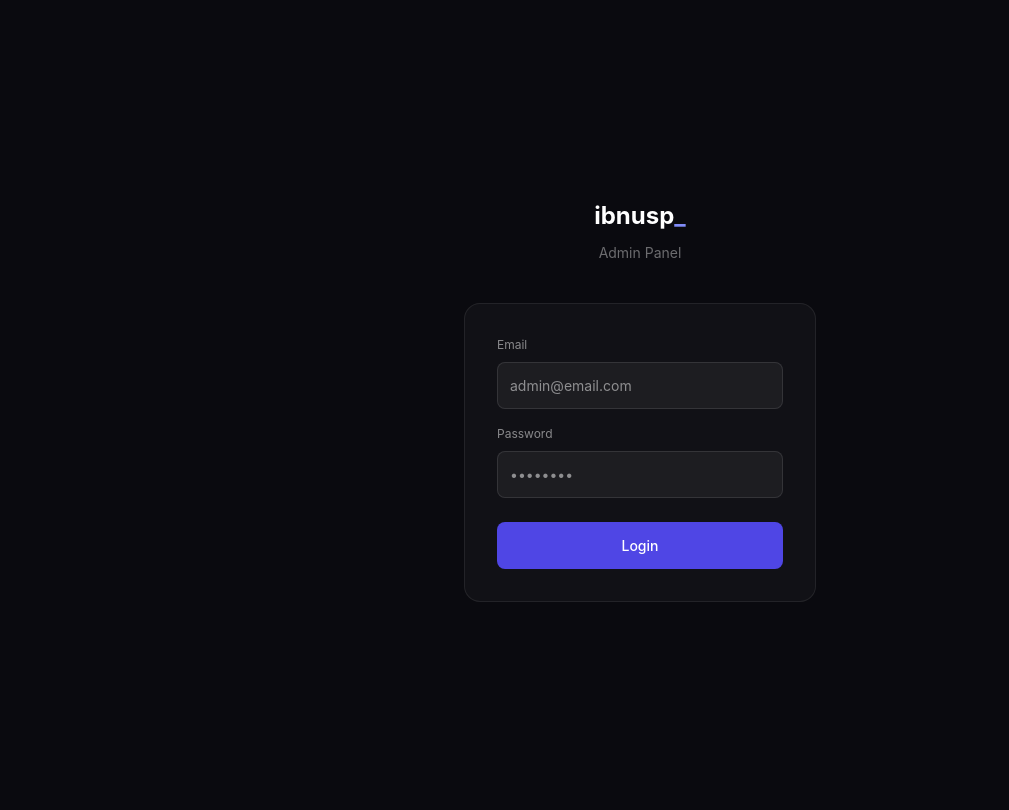
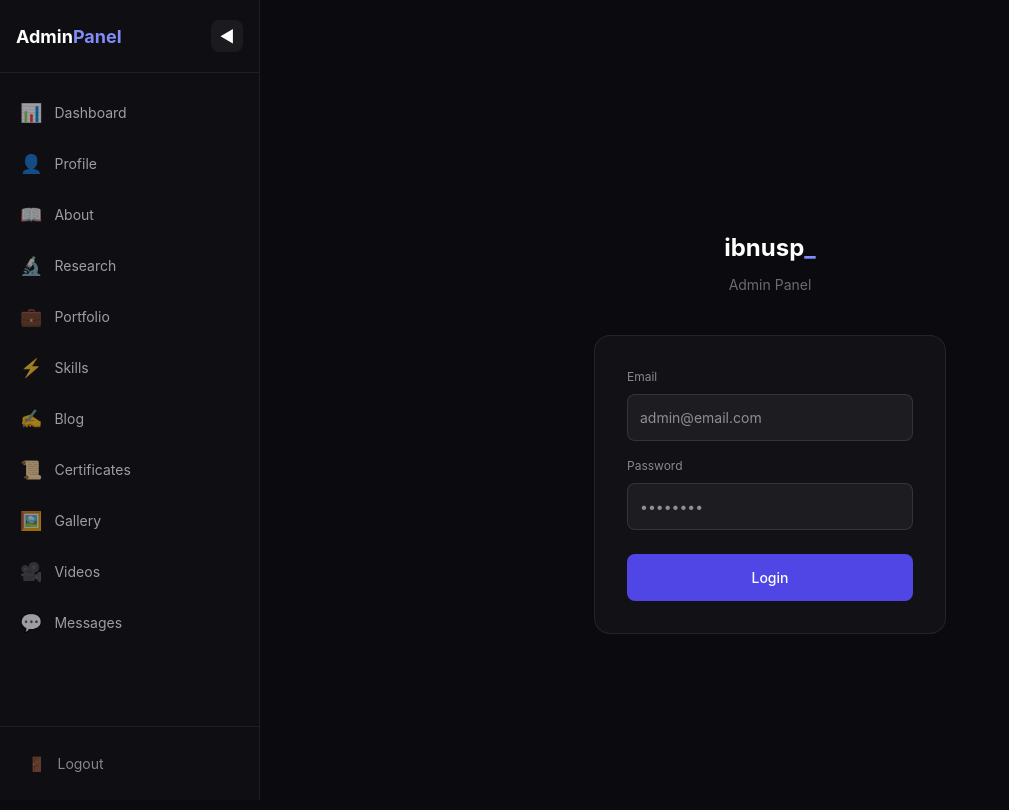
Before and after one commit to ibnu12345/ibnu-portfolio, a Next.js app: page /admin/login in a window 1280 px wide. Shown: the top 810 px of the page, without its empty margins (0-1009 px from the left). Built offline with nearby package versions, Linux system fonts and the light colour scheme; no server answers.

Commit message:
fix: perbaiki blog detail page dan admin sidebar

```diff
--- a/app/(public)/blog/page.tsx
+++ b/app/(public)/blog/page.tsx
@@ -50,7 +50,9 @@ export default function BlogPage() {
                 {item.content && <p style={{ color: 'rgba(255,255,255,0.4)', fontSize: '13px', lineHeight: 1.6, margin: '0 0 16px' }}>{item.content.slice(0, 120)}...</p>}
                 <div style={{ display: 'flex', justifyContent: 'space-between', alignItems: 'center' }}>
                   <span style={{ color: 'rgba(255,255,255,0.25)', fontSize: '12px' }}>{item.published_date ? new Date(item.published_date).toLocaleDateString('id-ID') : ''}</span>
-                  <span style={{ color: '#818cf8', fontSize: '13px', cursor: 'pointer' }}>Baca →</span>
+                  <Link href={`/blog/${item.slug}`} style={{ color: '#818cf8', fontSize: '13px', textDecoration: 'none' }}>
+  Baca →
+</Link>
                 </div>
               </div>
             </div>
--- a/app/admin/layout.tsx
+++ b/app/admin/layout.tsx
@@ -1,22 +1,167 @@
-import type { Metadata } from 'next'
+'use client'
+import { useState, useEffect } from 'react'
+import Link from 'next/link'
+import { usePathname, useRouter } from 'next/navigation'
 
-export const metadata: Metadata = {
-  title: 'Admin Panel',
-  description: 'Admin Panel',
+const menuItems = [
+  { name: 'Dashboard', href: '/admin', icon: '📊' },
+  { name: 'Profile', href: '/admin/profile', icon: '👤' },
+  { name: 'About', href: '/admin/about', icon: '📖' },
+  { name: 'Research', href: '/admin/research', icon: '🔬' },
+  { name: 'Portfolio', href: '/admin/portfolio', icon: '💼' },
+  { name: 'Skills', href: '/admin/skills', icon: '⚡' },
+  { name: 'Blog', href: '/admin/blog', icon: '✍️' },
+  { name: 'Certificates', href: '/admin/certificates', icon: '📜' },
+  { name: 'Gallery', href: '/admin/gallery', icon: '🖼️' },
+  { name: 'Videos', href: '/admin/videos', icon: '🎥' },
+  { name: 'Messages', href: '/admin/messages', icon: '💬' },
+]
+
+export default function AdminLayout({ children }: { children: React.ReactNode }) {
+  const [sidebarOpen, setSidebarOpen] = useState(true)
+  const [isMobile, setIsMobile] = useState(false)
+  const pathname = usePathname()
+  const router = useRouter()
+
+  useEffect(() => {
+    const checkMobile = () => setIsMobile(window.innerWidth < 768)
+    checkMobile()
+    window.addEventListener('resize', checkMobile)
+    return () => window.removeEventListener('resize', checkMobile)
+  }, [])
+
+  // Di mobile, sidebar default tertutup
+  useEffect(() => {
+    if (isMobile) setSidebarOpen(false)
+  }, [isMobile])
+
+  const handleLogout = () => {
+    // Implement logout jika perlu
+    router.push('/')
   }
 
-export default function AdminLayout({ children }: { children: React.ReactNode }) {
   return (
+    <div style={{ display: 'flex', minHeight: '100vh', background: '#0a0a0f' }}>
+      {/* Overlay untuk mobile */}
+      {isMobile && sidebarOpen && (
         <div
+          onClick={() => setSidebarOpen(false)}
           style={{
-        margin: 0,
-        background: '#0a0a0f',
+            position: 'fixed', inset: 0, background: 'rgba(0,0,0,0.5)', zIndex: 40
+          }}
+        />
+      )}
+
+      {/* Sidebar */}
+      <aside style={{
+        position: isMobile ? 'fixed' : 'sticky',
+        top: 0,
+        left: 0,
+        width: sidebarOpen ? '260px' : '70px',
+        height: '100vh',
+        background: 'rgba(15,15,20,0.98)',
+        borderRight: '1px solid rgba(255,255,255,0.07)',
+        transition: 'width 0.3s ease',
+        zIndex: 50,
+        overflowX: 'hidden',
+        display: 'flex',
+        flexDirection: 'column',
+      }}>
+        {/* Logo & Toggle Button */}
+        <div style={{
+          padding: '20px 16px',
+          display: 'flex',
+          alignItems: 'center',
+          justifyContent: 'space-between',
+          borderBottom: '1px solid rgba(255,255,255,0.07)',
+        }}>
+          {sidebarOpen && (
+            <span style={{ fontWeight: 700, fontSize: '18px', color: 'white' }}>
+              Admin<span style={{ color: '#818cf8' }}>Panel</span>
+            </span>
+          )}
+          <button
+            onClick={() => setSidebarOpen(!sidebarOpen)}
+            style={{
+              background: 'rgba(255,255,255,0.05)',
+              border: 'none',
+              borderRadius: '8px',
+              padding: '8px',
+              cursor: 'pointer',
               color: 'white',
-        fontFamily: '-apple-system, BlinkMacSystemFont, "Segoe UI", sans-serif',
-        minHeight: '100vh',
+              fontSize: '16px',
+              width: '32px',
+              height: '32px',
+              display: 'flex',
+              alignItems: 'center',
+              justifyContent: 'center',
             }}
           >
+            {sidebarOpen ? '◀' : '▶'}
+          </button>
+        </div>
+
+        {/* Menu Items */}
+        <nav style={{ flex: 1, padding: '16px 8px' }}>
+          {menuItems.map((item) => (
+            <Link
+              key={item.href}
+              href={item.href}
+              style={{
+                display: 'flex',
+                alignItems: 'center',
+                gap: '12px',
+                padding: '10px 12px',
+                marginBottom: '4px',
+                borderRadius: '10px',
+                background: pathname === item.href ? 'rgba(79,70,229,0.15)' : 'transparent',
+                color: pathname === item.href ? '#818cf8' : 'rgba(255,255,255,0.6)',
+                textDecoration: 'none',
+                transition: 'all 0.2s',
+                fontSize: '14px',
+                whiteSpace: 'nowrap',
+              }}
+            >
+              <span style={{ fontSize: '18px' }}>{item.icon}</span>
+              {sidebarOpen && <span>{item.name}</span>}
+            </Link>
+          ))}
+        </nav>
+
+        {/* Logout Button */}
+        <div style={{ padding: '16px', borderTop: '1px solid rgba(255,255,255,0.07)' }}>
+          <button
+            onClick={handleLogout}
+            style={{
+              display: 'flex',
+              alignItems: 'center',
+              gap: '12px',
+              width: '100%',
+              padding: '10px 12px',
+              background: 'transparent',
+              border: 'none',
+              borderRadius: '10px',
+              color: 'rgba(255,255,255,0.5)',
+              cursor: 'pointer',
+              fontSize: '14px',
+            }}
+          >
+            <span>🚪</span>
+            {sidebarOpen && <span>Logout</span>}
+          </button>
+        </div>
+      </aside>
+
+      {/* Main Content */}
+      <main style={{
+        flex: 1,
+        padding: isMobile ? '20px' : '32px',
+        overflowY: 'auto',
+        marginLeft: isMobile && sidebarOpen ? '260px' : 0,
+        transition: 'margin-left 0.3s ease',
+      }}>
         {children}
+      </main>
     </div>
   )
 }
--- /dev/null
+++ b/app/blog/[slug]/page.tsx
@@ -0,0 +1,75 @@
+'use client'
+import { useEffect, useState } from 'react'
+import { useParams } from 'next/navigation'
+import Link from 'next/link'
+import { supabase } from '../../lib/supabase'
+
+export default function BlogDetailPage() {
+  const { slug } = useParams()
+  const [post, setPost] = useState<any>(null)
+  const [loading, setLoading] = useState(true)
+
+  useEffect(() => {
+    if (slug) {
+      supabase
+        .from('blog_post')
+        .select('*')
+        .eq('slug', slug)
+        .single()
+        .then(({ data }) => {
+          setPost(data)
+          setLoading(false)
+        })
+    }
+  }, [slug])
+
+  if (loading) {
+    return (
+      <div style={{ background: '#0a0a0f', minHeight: '100vh', paddingTop: '100px', textAlign: 'center' }}>
+        <p style={{ color: 'rgba(255,255,255,0.4)' }}>Memuat...</p>
+      </div>
+    )
+  }
+
+  if (!post) {
+    return (
+      <div style={{ background: '#0a0a0f', minHeight: '100vh', paddingTop: '100px', textAlign: 'center' }}>
+        <h1 style={{ color: 'white', marginBottom: '20px' }}>404</h1>
+        <p style={{ color: 'rgba(255,255,255,0.4)' }}>Artikel tidak ditemukan</p>
+        <Link href="/blog" style={{ color: '#818cf8' }}>← Kembali ke Blog</Link>
+      </div>
+    )
+  }
+
+  return (
+    <div style={{ background: '#0a0a0f', minHeight: '100vh', paddingTop: '100px' }}>
+      <div style={{ maxWidth: '800px', margin: '0 auto', padding: '0 20px 80px' }}>
+        <Link href="/blog" style={{ color: '#818cf8', textDecoration: 'none', display: 'inline-block', marginBottom: '30px' }}>
+          ← Kembali ke Blog
+        </Link>
+
+        <h1 style={{ fontSize: '36px', fontWeight: 800, color: 'white', marginBottom: '16px' }}>
+          {post.title}
+        </h1>
+
+        <div style={{ display: 'flex', gap: '16px', marginBottom: '32px', color: 'rgba(255,255,255,0.4)', fontSize: '14px' }}>
+          <span>{post.category || 'Uncategorized'}</span>
+          <span>•</span>
+          <span>{post.published_date ? new Date(post.published_date).toLocaleDateString('id-ID') : ''}</span>
+        </div>
+
+        {post.thumbnail_url && (
+          <img src={post.thumbnail_url} style={{ width: '100%', borderRadius: '16px', marginBottom: '32px' }} />
+        )}
+
+        <div style={{ color: 'rgba(255,255,255,0.8)', lineHeight: 1.8, fontSize: '16px' }}>
+          {post.content ? (
+            <div dangerouslySetInnerHTML={{ __html: post.content.replace(/\n/g, '<br/>') }} />
+          ) : (
+            <p>Konten belum tersedia.</p>
+          )}
+        </div>
+      </div>
+    </div>
+  )
+}
```
Lines whose indentation alone changed are shown as unchanged.
